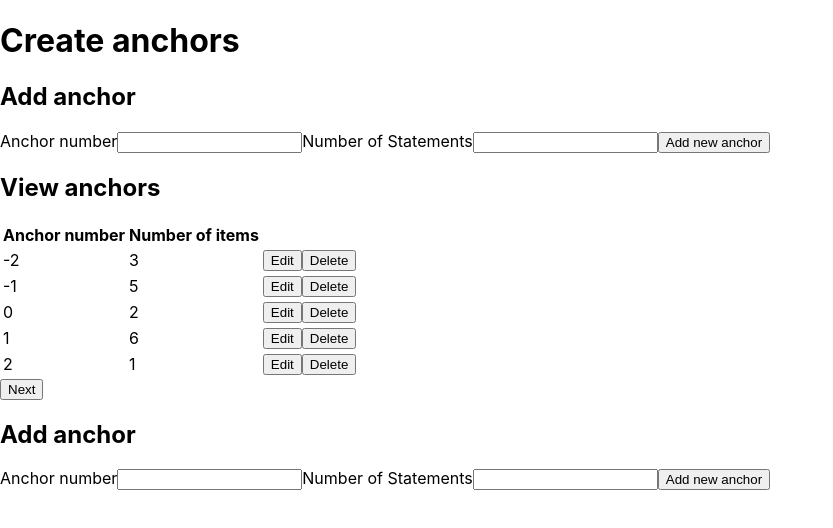
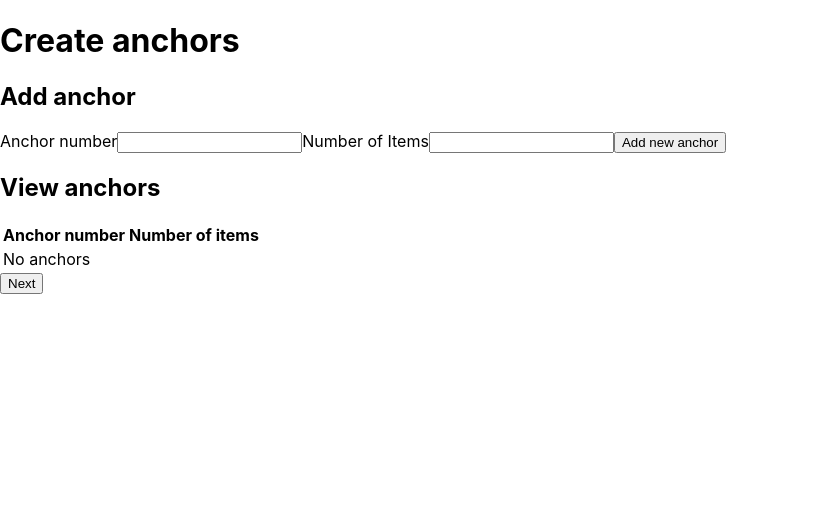
Before and after one commit to NapierJDB/App-Q-Methodology, a React (Create React App) app in the folder project/: page / in a window 1280 px wide. Shown: the top 528 px of the page, without its empty margins (0-833 px from the left). Built offline with nearby package versions, Linux system fonts and the light colour scheme.

Commit message:
Adding, Editing and Deleting anchors functionallity page done

```diff
--- a/project/src/layouts/CreateAnchors.js
+++ b/project/src/layouts/CreateAnchors.js
@@ -13,11 +13,6 @@ import EditAnchorsForm from './tables/Forms/EditAnchorsForm';
 
 const CreateAnchors = () => {
     const anchorsData = [
-        {anchorNumber: -2, numberOfItems: 3},
-        {anchorNumber: -1, numberOfItems: 5},
-        {anchorNumber: 0, numberOfItems: 2},
-        {anchorNumber: +1, numberOfItems: 6},
-        {anchorNumber: +2, numberOfItems: 1},
     ]
     /*
         .......................
@@ -82,7 +77,7 @@ const CreateAnchors = () => {
         })
     }
 
-    const updateAnchor = (id, updateUser) => {
+    const updateAnchor = (id, updateAnchor) => {
         setEditing(false)
 
         setAnchors(anchors.map(
@@ -97,23 +92,6 @@ const CreateAnchors = () => {
             <h1>Create anchors</h1>
             <div>
                 <div>
-                    <h2>Add anchor</h2>
-                    <AddAnchorsForm
-                        addAnchor={addAnchor}
-                    />
-                </div>
-                <div>
-                    <h2>View anchors</h2>
-                    <AnchorsTable
-                        anchors={anchors}
-                        deleteAnchor={deleteAnchor}
-                        editRow={editRow}
-                    />
-                </div>
-                <div>
-                    <button>Next</button>
-                </div>
-                <div>
                     {editing ? (
                         <div>
                             <h2>Edit anchor</h2>
@@ -127,9 +105,23 @@ const CreateAnchors = () => {
                     ) : (
                         <div>
                             <h2>Add anchor</h2>
-                            <AddAnchorsForm addAnchor={addAnchor}/>
+                            <AddAnchorsForm
+                            addAnchor={addAnchor}
+                            />
                         </div>
                     )}
+
+                </div>
+                <div>
+                    <h2>View anchors</h2>
+                    <AnchorsTable
+                        anchors={anchors}
+                        deleteAnchor={deleteAnchor}
+                        editRow={editRow}
+                    />
+                </div>
+                <div>
+                    <button>Next</button>
                 </div>
             </div>
         </div>
--- a/project/src/layouts/tables/Forms/AddAnchorsForm.js
+++ b/project/src/layouts/tables/Forms/AddAnchorsForm.js
@@ -34,7 +34,7 @@ const AddAnchorsForm = props => {
                 value={anchor.anchorNumber}
                 onChange={handleChange}
             />
-            <label>Number of Statements</label>
+            <label>Number of Items</label>
             <input
                 type="number"
                 name="numberOfItems"
--- a/project/src/layouts/tables/Forms/EditAnchorsForm.js
+++ b/project/src/layouts/tables/Forms/EditAnchorsForm.js
@@ -1,4 +1,4 @@
-import React, { useState } from 'react';
+import React, { useState, useEffect } from 'react';
 
 const EditAnchorsForm = props => {
     const [ anchor, setAnchor ] = useState(props.currentAnchor)
@@ -7,7 +7,12 @@ const EditAnchorsForm = props => {
         const { name, value } = event.target
 
         setAnchor({ ...anchor, [name]: value })
+
     }
+
+    useEffect(() => {
+        setAnchor(props.currentAnchor)
+    }, [props])
 
     return (
         <form
@@ -25,8 +30,8 @@ const EditAnchorsForm = props => {
             <label>Number of statements</label>
             <input
                 type="number"
-                name="numberOfstatements"
-                value={anchor.numberOfStatements}
+                name="numberOfItems"
+                value={anchor.numberOfItems}
                 onChange={handleChange}
             />
             <button>Update anchor</button>
```
